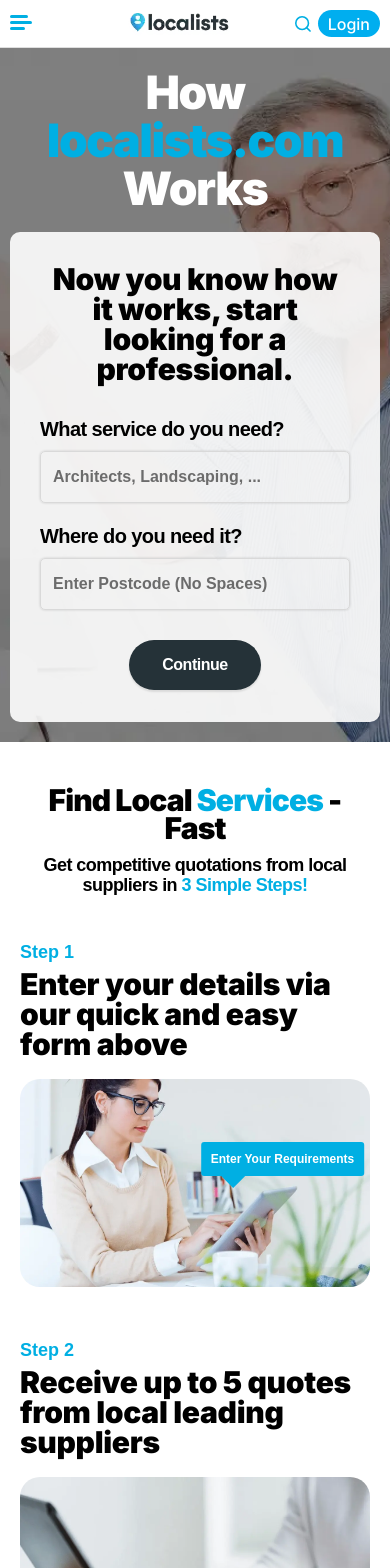
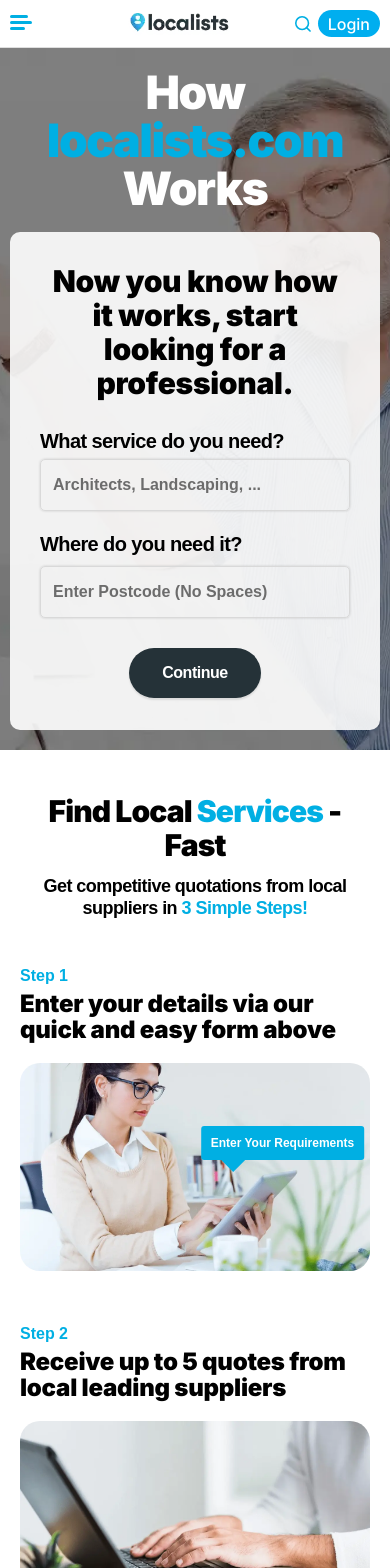
Before and after one commit to pushpesh-zuzu/localists-prelogin-nextjs, a Next.js app: page /how-it-works-for-customers in a window 390 px wide. Shown: the top 1568 px of the page. Built offline with nearby package versions, Linux system fonts and the light colour scheme.

Commit message:
Ui font changes

```diff
--- a/src/app/component/HowItWorks/HeroSection/HeroSection.jsx
+++ b/src/app/component/HowItWorks/HeroSection/HeroSection.jsx
@@ -120,7 +120,7 @@
           </h1>
           <div className="w-full xl:w-[1024px] bg-white/90 rounded-[10px] px-[30px] py-[32px] flex flex-col justify-center items-center mt-[20px] lg:mt-10px lg:mt-[22px]">
 
-            <h2 className="font-black text-[30px] md:text-[35px] lg:text-[50px] leading-[30px] md:leading-[35px] lg:leading-[55px] tracking-[-0.01em] md:tracking-[-0.03em] font-inter text-black text-center">
+            <h2 className="font-black text-[30px] md:text-[35px] lg:text-[50px] leading-[34px] md:leading-[38px] lg:leading-[55px] tracking-[-0.01em] md:tracking-[-0.03em] font-inter text-black text-center">
               Now you know how it works, start looking for a professional.
             </h2>
 
@@ -128,7 +128,7 @@
               <div className="flex flex-col items-center">
                 <div className="flex flex-col lg:flex-row gap-[18px] w-full">
                   <div className="flex flex-col flex-1 text-left relative">
-                    <label htmlFor="service" className="font-bold text-[20px] tracking-[-0.03em] text-black font-[Arial] mb-[7px]">
+                    <label htmlFor="service" className="font-bold text-[20px] leading-[22px] tracking-[-0.03em] text-black font-[Arial] mb-[7px]">
                       What service do you need?
                     </label>
 
--- a/src/app/component/HowItWorks/RegisterNow/RegisterNow.jsx
+++ b/src/app/component/HowItWorks/RegisterNow/RegisterNow.jsx
@@ -16,14 +16,14 @@
                 Register now
             </button>
 
-            <div className="max-w-[320px] w-full md:max-w-full lg:w-[1094px] px-[15px] md:px-[100px] lg:px-0 flex flex-col gap-[20px] justify-around md:flex-row md:flex-wrap md:justify-between lg:flex-nowrap lg:items-center lg:px-[40px]"
+            <div className="max-w-[320px] w-full md:max-w-full lg:w-[1094px] px-[15px] md:px-[70px] lg:px-0 flex flex-col gap-[20px] justify-around md:flex-row md:flex-wrap md:justify-between lg:flex-nowrap lg:items-center lg:px-[40px]"
             >
                 {/* Item 1 */}
                 <div className="flex items-center gap-[7px] lg:w-auto">
                     <div className="flex justify-center items-center rounded-full bg-[#00AFE3] w-[35px] h-[35px]">
                         <UserCircleIcon />
                     </div>
-                    <p className="font-[Arial] font-bold text-[16px] xl:text-[20px]">
+                    <p className="font-[Arial] font-bold text-[16px] md:text-[18px] xl:text-[20px]">
                         Create your account in minutes
                     </p>
                 </div>
@@ -33,7 +33,7 @@
                     <div className="flex justify-center items-center rounded-full bg-[#00AFE3] w-[35px] h-[35px]">
                         <BadgeIcon />
                     </div>
-                    <p className="font-[Arial] font-bold text-[16px] xl:text-[20px]">
+                    <p className="font-[Arial] font-bold text-[16px] md:text-[18px] xl:text-[20px]">
                         Start receiving leads today
                     </p>
                 </div>
@@ -43,7 +43,7 @@
                     <div className="flex justify-center items-center rounded-full bg-[#00AFE3] w-[35px] h-[35px]">
                         <CancelIcon />
                     </div>
-                    <p className="font-[Arial] font-bold text-[16px] xl:text-[20px]">
+                    <p className="font-[Arial] font-bold text-[16px] md:text-[18px] xl:text-[20px]">
                         No commission or hidden fees
                     </p>
                 </div>
--- a/src/app/how-it-works-for-customers/FindLocalServices.jsx
+++ b/src/app/how-it-works-for-customers/FindLocalServices.jsx
@@ -1,11 +1,11 @@
 export default function FindLocalServices() {
     return (
         <div className="text-center px-5 py-[44px]">
-            <h2 className="font-black text-[30px] md:text-[35px] lg:text-[50px] leading-[28px]  md:leading-[35px] lg:leading-[55px] tracking-[-0.03em] font-inter text-black text-center mb-[13px]">
+            <h2 className="font-black text-[30px] md:text-[35px] lg:text-[50px] leading-[34px]  md:leading-[38px] lg:leading-[55px] tracking-[-0.03em] font-inter text-black text-center mb-[13px]">
                 Find Local <span className="text-[#00AFE3]">Services</span> - Fast
             </h2>
 
-            <p className="font-bold font-[Arial] text-black text-[18px] md:text-[16px] lg:text-[20px] leading-[20px]  md:leading-[16px] lg:leading-[24px] tracking-[-0.03em]">
+            <p className="font-bold font-[Arial] text-black text-[18px] md:text-[16px] lg:text-[20px] leading-[22px]  md:leading-[16px] lg:leading-[24px] tracking-[-0.03em]">
                  Get competitive quotations from local suppliers in <span className="text-[#00AFE3]">3 Simple Steps!</span>
             </p>
         </div>
--- a/src/app/how-it-works-for-customers/ServicesSteps.jsx
+++ b/src/app/how-it-works-for-customers/ServicesSteps.jsx
@@ -61,26 +61,26 @@
 
                             {/* Text */}
                             <div className="flex-1 max-[1220px]:pl-0">
-                                <p className="relative inline-block font-[Arial] font-bold text-[#00AFE3] text-[18px] md:text-[16px] lg:text-[20px] mb-[3.04px] lg:after:block md:after:w-[0.88px] lg:after:h-[52.11px] lg:after:bg-[#D9D9D9] lg:after:mt-[5px] lg:after:h-[42.11px] lg:after:mt-[3px]">
+                                <p className="relative inline-block font-[Arial] font-bold text-[#00AFE3] text-[16px] md:text-[16px] lg:text-[20px] mb-[3.04px] lg:after:block md:after:w-[0.88px] lg:after:h-[52.11px] lg:after:bg-[#D9D9D9] lg:after:mt-[5px] lg:after:h-[42.11px] lg:after:mt-[3px]">
                                     {step.title}
                                 </p>
 
-                                <h2 className="text-[30px] md:text-[35px] lg:text-[50px] leading-[30px]  md:leading-[35px] lg:leading-[55px] font-black text-black tracking-[-0.01em] md:tracking-[-0.03em] max-w-[460px] w-full max-[1020px]:max-w-full">
+                                <h3 className="text-[24px] md:text-[22px] lg:text-[38px] leading-[26px] md:leading-[24px] lg:leading-[45px] font-black text-black tracking-[-0.01em] md:tracking-[-0.03em] max-w-[460px] w-full max-[1020px]:max-w-full">
                                     {step.heading}
-                                </h2>
+                                </h3>
                             </div>
                         </>
                     ) : (
                         <>
                             {/* Text */}
                             <div className="flex-1 lg:pl-[10%]">
-                                <p className="relative inline-block font-[Arial] font-bold text-[#00AFE3] text-[18px] md:text-[16px] lg:text-[20px] mb-[3.04px] lg:after:block md:after:w-[0.88px] lg:after:h-[52.11px] lg:after:bg-[#D9D9D9] lg:after:mt-[5px] lg:after:h-[42.11px] lg:after:mt-[3px]">
+                                <p className="relative inline-block font-[Arial] font-bold text-[#00AFE3] text-[16px] md:text-[16px] lg:text-[20px] mb-[3.04px] lg:after:block md:after:w-[0.88px] lg:after:h-[52.11px] lg:after:bg-[#D9D9D9] lg:after:mt-[5px] lg:after:h-[42.11px] lg:after:mt-[3px]">
                                     {step.title}
                                 </p>
 
-                                <h2 className="text-[30px] md:text-[35px] lg:text-[50px] leading-[30px]  md:leading-[35px] lg:leading-[55px] font-black text-black tracking-[-0.01em] md:tracking-[-0.03em] max-w-[460px] w-full max-[1020px]:max-w-full">
+                                <h3 className="text-[24px] md:text-[22px] lg:text-[38px] leading-[26px] md:leading-[24px] lg:leading-[45px] font-black text-black tracking-[-0.01em] md:tracking-[-0.03em] max-w-[460px] w-full max-[1020px]:max-w-full">
                                     {step.heading}
-                                </h2>
+                                </h3>
                             </div>
 
                             {/* Image */}
```
